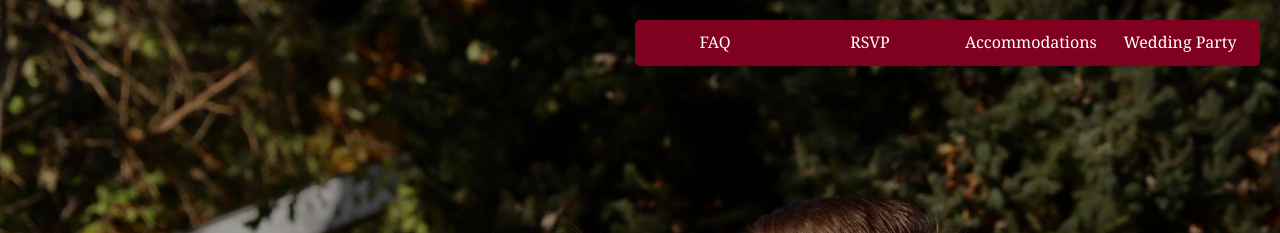
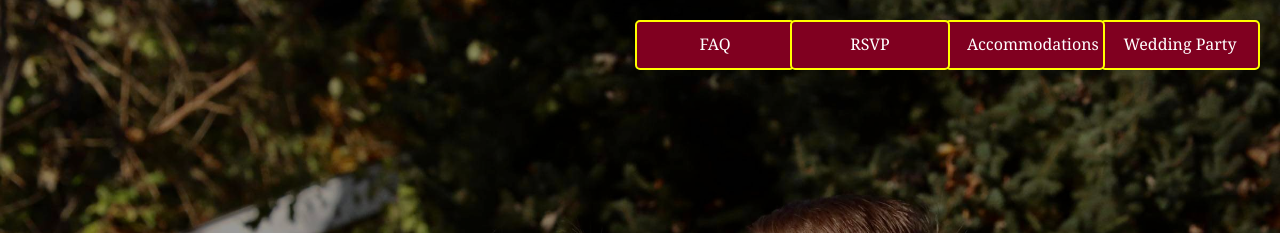
Before and after one commit to FireShockPro/CODE, a website: page WeddingSite/public/index.html in a window 1280 px wide. Shown: the top 233 px of the page. Drawn offline with nearby package versions, Linux system fonts and the light colour scheme; a web font is replaced by a local one.

Commit message:
Add debug border to buttons

```diff
--- a/WeddingSite/public/styles.css
+++ b/WeddingSite/public/styles.css
@@ -54,6 +54,7 @@ body {
   width: 160px;
   text-align: center;
   display: block;
+  border: 2px solid yellow;
 }
 
 .wedding-party-btn:hover, .accommodations-btn:hover, .rsvp-btn:hover, .faq-btn:hover {
```
